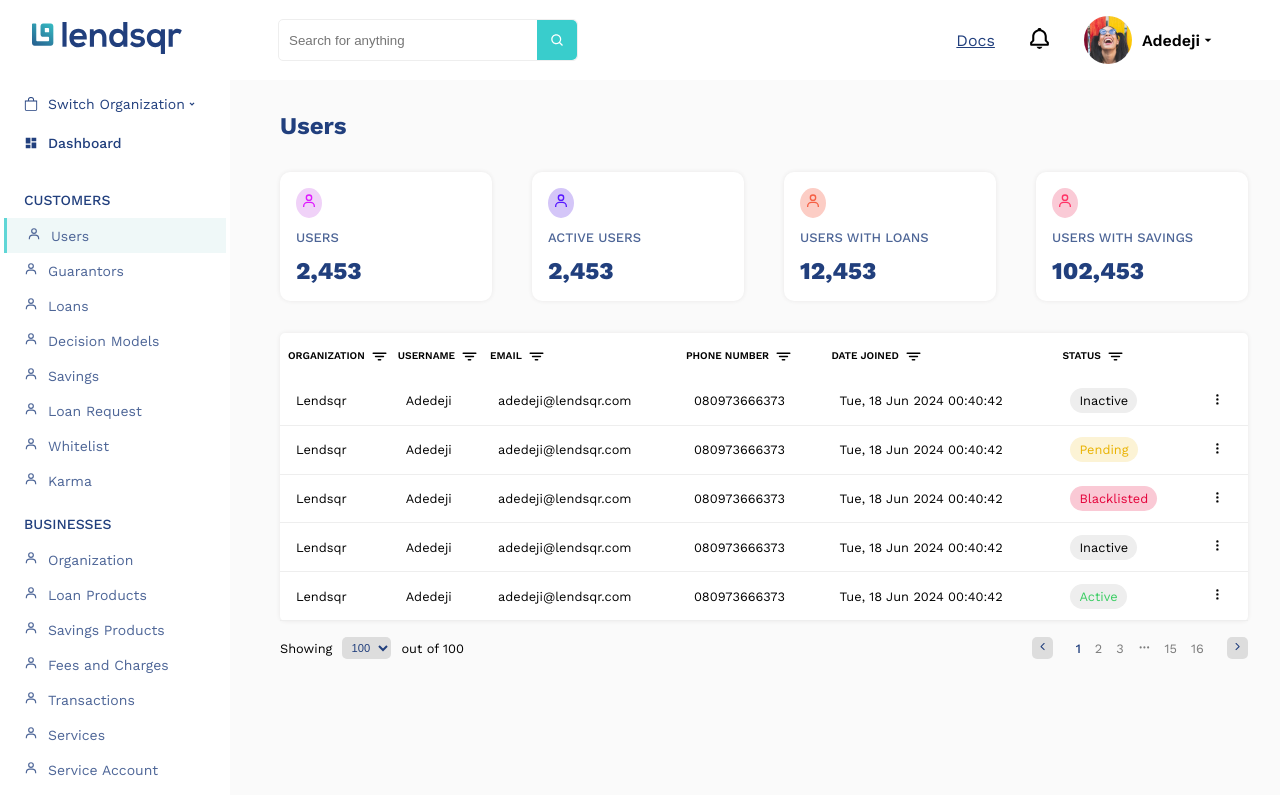
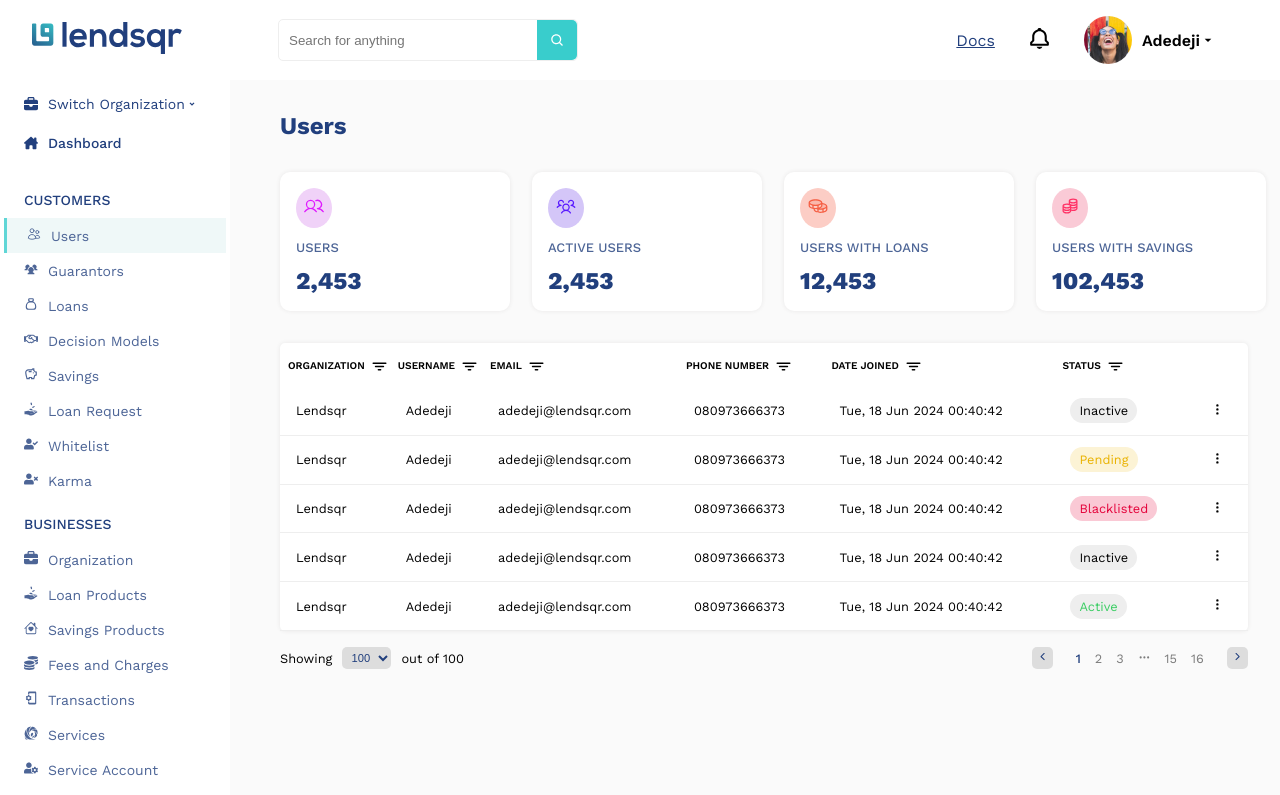
Before and after one commit to Austinobravo/lendsqr-fe-test, a React (Vite) app: page /dashboard in a window 1280 px wide. Shown: the top 795 px of the page. Built offline with nearby package versions, Linux system fonts and the light colour scheme; the HTML template or start-up script is replaced by a standard one.

Commit message:
Made it responsive

```diff
--- a/src/components/Nav/Navbar.module.scss
+++ b/src/components/Nav/Navbar.module.scss
@@ -1,4 +1,12 @@
+@mixin breakpoint($point){
+    @if $point == md{
+        //768px == 48em
+        @media(max-width: 48em){
+            @content
+        }
+    }
 
+}
 $primary: #39CDCC;
 $secondary: #213F7D;
 
@@ -8,7 +16,6 @@ $secondary: #213F7D;
     padding: 1rem 2rem;
     align-items: center;
     justify-content: space-between;
-
     &__logo_form{
         display: flex;
         align-items: center;
@@ -16,6 +23,9 @@ $secondary: #213F7D;
 
     &__form{
         padding-left: 6rem;
+        @include breakpoint(md){
+            display:none
+        }
         form{
             border: 1px solid #eee;
             border-radius: 5px;
@@ -46,6 +56,9 @@ $secondary: #213F7D;
         display: flex;
         justify-content: space-evenly;
         align-items: center;
+        @include breakpoint(md){
+            display:none
+        }
 
         &_avatar{
             display: flex;
@@ -66,4 +79,12 @@ $secondary: #213F7D;
             padding-left: 10px;
         }
     }
+
+    &__toggle{
+        display: none;
+        @include breakpoint(md){
+            display:block;
+            cursor:pointer
+        }
+    }
 }
--- a/src/components/Nav/Navbar.tsx
+++ b/src/components/Nav/Navbar.tsx
@@ -1,12 +1,15 @@
 import React from 'react'
 import { BiBell, BiSearch } from 'react-icons/bi'
-import { MdOutlineArrowDropDown } from "react-icons/md"
+import { MdOutlineArrowDropDown, MdOutlineClose } from "react-icons/md"
 import { Link } from 'react-router-dom'
 import Avatar from '../../pages/dashboard/assets/image 4.png'
 import Logo from '../../pages/login/asset/Group.svg'
 import classes from "./Navbar.module.scss"
+import { CiMenuFries } from 'react-icons/ci'
 
 const Navbar = () => {
+    const [isMenuOpen, setIsMenuOpen] = React.useState<boolean>(false)
+
   return (
     <section className={classes.nav}>
         <div className={classes.nav__logo_form}>
@@ -37,6 +40,13 @@ const Navbar = () => {
                 <MdOutlineArrowDropDown style={{cursor: 'pointer'}}/>
             </div>
         </div>
+        <div className={classes.nav__toggle}>
+            {isMenuOpen ?
+            <MdOutlineClose size={20} onClick={()=>setIsMenuOpen(!isMenuOpen)} />
+            :
+            <CiMenuFries size={20} onClick={()=>setIsMenuOpen(!isMenuOpen)}/>
+            }
+        </div>
 
 
     </section>
--- a/src/components/Sidebar/Sidebar.module.scss
+++ b/src/components/Sidebar/Sidebar.module.scss
@@ -1,4 +1,12 @@
+@mixin breakpoint($point){
+    @if $point == md{
+        //768px == 48em
+        @media(max-width: 48em){
+            @content
+        }
+    }
 
+}
 $primary: #39CDCC;
 $secondary: #213F7D;
 
@@ -9,6 +17,9 @@ $secondary: #213F7D;
     font-size: 14px;
     color: $secondary;
     position: absolute;
+    @include breakpoint(md){
+        display: none;
+    }
 
 
     h1{
@@ -69,3 +80,16 @@ $secondary: #213F7D;
 
     }
 }
+
+.mobile_sidebar{
+    background-color: #fff;
+    width: 20px;
+    padding: 0 1.5rem;
+    font-size: 14px;
+    color: $secondary;
+    position: absolute;
+    display: none;
+    @include breakpoint(md){
+        display: block;
+    }
+}
--- a/src/components/Sidebar/Sidebar.tsx
+++ b/src/components/Sidebar/Sidebar.tsx
@@ -1,52 +1,63 @@
 import React from 'react'
 import { BiUser } from 'react-icons/bi'
-import { BsBag } from 'react-icons/bs'
-import { MdDashboard } from 'react-icons/md'
+import { BsBag, BsHouseHeart } from 'react-icons/bs'
+import { MdDashboard, MdOutlinePhonelinkSetup, MdOutlineSavings } from 'react-icons/md'
 import { Link } from 'react-router-dom'
 import { RiArrowDropDownLine } from "react-icons/ri";
 import classes from './Sidebar.module.scss'
 import { IoLogOut } from 'react-icons/io5'
+import { FaBriefcase, FaHouseChimney } from 'react-icons/fa6'
+import { HiOutlineUsers } from 'react-icons/hi2'
+import { PiScrollFill, PiUsersThreeFill } from 'react-icons/pi'
+import { TbMoneybag, TbRosetteDiscount } from 'react-icons/tb'
+import { FaCoins, FaRegHandshake, FaUserCheck, FaUserCog, FaUserTimes } from 'react-icons/fa'
+import { GiReceiveMoney, GiSpiralTentacle } from 'react-icons/gi'
+import { FcSettings, FcStatistics } from 'react-icons/fc'
+import { VscSettings } from 'react-icons/vsc'
+import { FiDivideCircle } from 'react-icons/fi'
+import { AiOutlineAudit } from 'react-icons/ai'
+import { LuLogOut } from 'react-icons/lu'
 const SidebarContents = [
     {
         title: "CUSTOMERS",
         downline: [
             {
-                icon: BiUser,
+                icon: HiOutlineUsers,
                 title: "Users",
                 path: ""
             },
             {
-                icon: BiUser,
+                icon: PiUsersThreeFill,
                 title: "Guarantors",
                 path: ""
             },
             {
-                icon: BiUser,
+                icon: TbMoneybag,
                 title: "Loans",
                 path: ""
             },
             {
-                icon: BiUser,
+                icon: FaRegHandshake,
                 title: "Decision Models",
                 path: ""
             },
             {
-                icon: BiUser,
+                icon: MdOutlineSavings,
                 title: "Savings",
                 path: ""
             },
             {
-                icon: BiUser,
+                icon: GiReceiveMoney,
                 title: "Loan Request",
                 path: ""
             },
             {
-                icon: BiUser,
+                icon: FaUserCheck,
                 title: "Whitelist",
                 path: ""
             },
             {
-                icon: BiUser,
+                icon: FaUserTimes,
                 title: "Karma",
                 path: ""
             },
@@ -56,47 +67,47 @@ const SidebarContents = [
         title: "BUSINESSES",
         downline: [
             {
-                icon: BiUser,
+                icon: FaBriefcase,
                 title: "Organization",
                 path: ""
             },
             {
-                icon: BiUser,
+                icon: GiReceiveMoney,
                 title: "Loan Products",
                 path: ""
             },
             {
-                icon: BiUser,
+                icon: BsHouseHeart,
                 title: "Savings Products",
                 path: ""
             },
             {
-                icon: BiUser,
+                icon: FaCoins,
                 title: "Fees and Charges",
                 path: ""
             },
             {
-                icon: BiUser,
+                icon: MdOutlinePhonelinkSetup,
                 title: "Transactions",
                 path: ""
             },
             {
-                icon: BiUser,
+                icon: GiSpiralTentacle,
                 title: "Services",
                 path: ""
             },
             {
-                icon: BiUser,
+                icon: FaUserCog,
                 title: "Service Account",
                 path: ""
             },
             {
-                icon: BiUser,
+                icon: PiScrollFill,
                 title: "Settlements",
                 path: ""
             },
             {
-                icon: BiUser,
+                icon: FcStatistics,
                 title: "Reports",
                 path: ""
             },
@@ -106,22 +117,22 @@ const SidebarContents = [
         title: "SETTINGS",
         downline: [
             {
-                icon: BiUser,
+                icon: VscSettings,
                 title: "Preferences",
                 path: ""
             },
             {
-                icon: BiUser,
+                icon: TbRosetteDiscount,
                 title: "Fees and Pricing",
                 path: ""
             },
             {
-                icon: BiUser,
+                icon: AiOutlineAudit,
                 title: "Audit Logs",
                 path: ""
             },
             {
-                icon: BiUser,
+                icon: FcSettings,
                 title: "System Messages",
                 path: ""
             },
@@ -131,14 +142,15 @@ const SidebarContents = [
 ]
 const Sidebar = () => {
   return (
+    <>
     <section className={classes.sidebar}>
         <div className={classes.sidebar__organization}>
-            <BsBag/>
+            <FaBriefcase />
             <Link to={``}>Switch Organization</Link>
             <RiArrowDropDownLine/>
         </div>
         <div className={classes.sidebar__dashboard}>
-            <MdDashboard/>
+            <FaHouseChimney />
             <h1>Dashboard</h1>
         </div>
         {SidebarContents.map((content, index) => (
@@ -160,7 +172,7 @@ const Sidebar = () => {
         ))}
         <div className={classes.sidebar__logout}>
             <Link to={``}>
-                <IoLogOut style={{position: "absolute", }}/>
+                <LuLogOut style={{position: "absolute", }}/>
                 <span>
                     Logout
                 </span>
@@ -168,7 +180,38 @@ const Sidebar = () => {
 
         </div>
 
+
     </section>
+    <section className={classes.mobile_sidebar}>
+        <div>
+            <FaBriefcase />
+            <RiArrowDropDownLine/>
+        </div>
+        <div >
+            <FaHouseChimney />
+        </div>
+        {SidebarContents.map((content, index) => (
+            <div key={index}>
+                <div className={classes.sidebar__downlines}>
+                    {content.downline.map((downlines, index) => (
+                        <Link to={downlines.path} key={index} style={{borderLeft: downlines.title === 'Users' ? "3px solid #39CDCC": '', margin: downlines.title === 'Users' ? '0 -20px 0 -20px' : '', paddingLeft: downlines.title === 'Users' ? '20px': '', backgroundColor: downlines.title === 'Users' ? '#ecf7f7' :''}}>
+                            <downlines.icon/>
+                        </Link>
+                    ))}
+                </div>
+
+            </div>
+        ))}
+        <div className={classes.sidebar__logout}>
+            <Link to={``}>
+                <LuLogOut style={{position: "absolute", }}/>
+            </Link>
+
+        </div>
+
+
+    </section>
+    </>
   )
 }
 
--- a/src/components/Users/Users.module.scss
+++ b/src/components/Users/Users.module.scss
@@ -1,3 +1,13 @@
+@mixin breakpoint($point){
+    @if $point == md{
+        //768px == 48em
+        @media(max-width: 48em){
+            @content
+        }
+    }
+
+}
+
 $primary: #39CDCC;
 $secondary: #213F7D;
 
@@ -5,14 +15,22 @@ $secondary: #213F7D;
     padding-left: 280px;
     padding-right: 2rem;
     color: $secondary;
+    @include breakpoint(md){
+        padding-left: 60px;
+    }
 
     h2{
         padding: 2rem 0;
     }
 
     &__details{
-        display: flex;
-        gap: 40px;
+        display: grid;
+        grid-template-columns: repeat(4, minmax(0,1fr));
+        column-gap: 40px;
+        @include breakpoint(md){
+            grid-template-columns: repeat(2, minmax(0,1fr));
+            row-gap: 20px;
+        }
 
     }
 
@@ -22,6 +40,9 @@ $secondary: #213F7D;
         border-radius: 10px;
         width: 230px;
         box-shadow: 0px 0px 4px  #e8e7e7 ;
+        @include breakpoint(md){
+            width: 100%;
+        }
 
         h3{
             padding: 12px 0;
--- a/src/components/Users/Users.tsx
+++ b/src/components/Users/Users.tsx
@@ -1,30 +1,32 @@
 import React from 'react'
 import { BiUser } from 'react-icons/bi'
 import classes from './Users.module.scss'
+import { PiCoinsDuotone, PiUsers, PiUsersThree } from 'react-icons/pi'
+import { LiaCoinsSolid } from 'react-icons/lia'
 const UserDetails = [
     {
-        icon: BiUser,
+        icon: PiUsers,
         iconColor: '#DF18FF',
         bgColor: "#f0d2f8",
         title: "USERS",
         total: "2,453"
     },
     {
-        icon: BiUser,
+        icon: PiUsersThree,
         iconColor: '#5718FF',
         bgColor: "#d4c6f8",
         title: "ACTIVE USERS",
         total: "2,453"
     },
     {
-        icon: BiUser,
+        icon: PiCoinsDuotone,
         iconColor: '#F55F44',
         bgColor: "#fccdc5",
         title: "USERS WITH LOANS",
         total: "12,453"
     },
     {
-        icon: BiUser,
+        icon: LiaCoinsSolid,
         iconColor: '#FF3366',
         bgColor: "#facad6",
         title: "USERS WITH SAVINGS",
@@ -40,8 +42,8 @@ const Users = () => {
         <div className={classes.users__details}>
             {UserDetails.map((user, index) => (
                 <div key={index} className={classes.users__individual_details}>
-                    <div style={{backgroundColor: user.bgColor, width: "fit-content", borderRadius: '50%', padding: "5px"}}>
-                        <user.icon color={user.iconColor}/>
+                    <div style={{backgroundColor: user.bgColor, width: "fit-content", borderRadius: '50%', padding: "8px",}}>
+                        <user.icon color={user.iconColor} size={20}/>
                     </div>
                     <h3>{user.title}</h3>
                     <p>{user.total}</p>
--- a/src/components/UsersTable/UsersTable.module.scss
+++ b/src/components/UsersTable/UsersTable.module.scss
@@ -1,3 +1,12 @@
+@mixin breakpoint($point){
+    @if $point == md{
+        //768px == 48em
+        @media(max-width: 48em){
+            @content
+        }
+    }
+
+}
 $primary: #39CDCC;
 $secondary: #213F7D;
 
@@ -5,6 +14,10 @@ $secondary: #213F7D;
     margin: 2rem 2rem 0 280px;
     font-size: .8rem;
     position: relative;
+    @include breakpoint(md){
+        margin: 2rem 2rem 0 60px;
+        overflow-x: scroll;
+    }
 
     table{
         box-shadow: 0px 0px 4px  #e8e7e7 ;
@@ -19,6 +32,12 @@ $secondary: #213F7D;
         font-weight: 600;
         font-size: .8em;
         text-align: left;
+        @include breakpoint(md){
+            &:not(:first-child){
+                padding-left: 30px;
+            }
+
+        }
 
         span{
             padding-left: 5px;
@@ -69,6 +88,9 @@ $secondary: #213F7D;
     justify-content: space-between;
     width: 100%;
     padding: 1rem 0;
+    @include breakpoint(md){
+       flex-wrap: wrap;
+    }
 
     &__filter{
         display: flex;
@@ -93,6 +115,9 @@ $secondary: #213F7D;
     &__pagination{
         display: flex;
         align-items: center;
+        @include breakpoint(md){
+            padding: 1rem 0;
+        }
         div{
             border: none;
             color: $secondary;
@@ -131,6 +156,10 @@ $secondary: #213F7D;
     position: absolute;
     top: 80px;
     right: -9px;
+    @include breakpoint(md){
+
+
+    }
     div{
         padding: 7px 0;
         display: flex;
--- a/src/components/UsersTable/UsersTable.tsx
+++ b/src/components/UsersTable/UsersTable.tsx
@@ -7,6 +7,7 @@ import { IoIosArrowBack, IoIosArrowForward } from 'react-icons/io'
 import FiltersForm from '../FiltersForm/FiltersForm'
 import { BiUser } from 'react-icons/bi'
 import { Link } from 'react-router-dom'
+import { TbUserCheck, TbUserX } from 'react-icons/tb'
 
 const TableContents = [
     {
@@ -127,11 +128,11 @@ const UsersTable = () => {
                     <Link to={`/dashboard/grace`}> View Details</Link>
                 </div>
                 <div>
-                    <BiUser/>
+                    <TbUserX />
                     <Link to={``}> Blacklist User</Link>
                 </div>
                 <div>
-                    <BsEye/>
+                    <TbUserCheck/>
                     <Link to={``}> Activate User</Link>
                 </div>
 
--- a/src/pages/users_detail/_components/UserDetailCard/UserDetailCard.module.scss
+++ b/src/pages/users_detail/_components/UserDetailCard/UserDetailCard.module.scss
@@ -1,8 +1,20 @@
+@mixin breakpoint($point){
+    @if $point == md{
+        //768px == 48em
+        @media(max-width: 48em){
+            @content
+        }
+    }
+
+}
 $primary: #39CDCC;
 $secondary: #213F7D;
 
 .user_detail{
     padding: 2rem 2rem 0 280px;
+    @include breakpoint(md){
+        padding: 2rem 2rem 0 60px;
+    }
 
     &__navigate_back{
         display: flex;
@@ -20,6 +32,9 @@ $secondary: #213F7D;
         align-items: center;
         justify-content: space-between;
         padding: 1rem 0 3rem 0;
+        @include breakpoint(md){
+            flex-wrap: wrap;
+        }
         h2{
             color: $secondary;
             font-weight: 600;
@@ -34,6 +49,10 @@ $secondary: #213F7D;
         padding: 7px 20px;
         font-weight: 600;
         cursor: pointer;
+        @include breakpoint(md){
+            margin: 1rem 0 1rem;
+
+        }
     }
     &__activate{
         background-color: transparent;
@@ -44,6 +63,9 @@ $secondary: #213F7D;
         font-weight: 600;
         margin: 0 5px 0 15px;
         cursor: pointer;
+        @include breakpoint(md){
+            margin: 0 ;
+        }
     }
 
 
@@ -58,11 +80,18 @@ $secondary: #213F7D;
     &__details{
         display: flex;
         padding: 3rem 1rem;
+        @include breakpoint(md){
+            flex-wrap: wrap;
+        }
 
         &_img{
             background-color: #ddd;
             padding: 20px;
             border-radius: 50%;
+            @include breakpoint(md){
+                margin-bottom: 1rem;
+
+            }
         }
 
         &_name{
@@ -72,6 +101,10 @@ $secondary: #213F7D;
           flex-direction: column;
           justify-content: center;
           gap: 5px;
+          @include breakpoint(md){
+            margin: .5rem 0;
+
+        }
 
           h2{
             color: $secondary;
@@ -90,6 +123,9 @@ $secondary: #213F7D;
           flex-direction: column;
           justify-content: center;
           gap: 5px;
+          @include breakpoint(md){
+            margin: .5rem 0;
+        }
           h3{
             font-size: 13px;
             opacity: .6;
@@ -102,6 +138,9 @@ $secondary: #213F7D;
           flex-direction: column;
           justify-content: center;
           gap: 5px;
+          @include breakpoint(md){
+            margin: .5rem 0
+        }
 
           h3{
             color: $secondary;
@@ -117,6 +156,9 @@ $secondary: #213F7D;
 
 ul{
     padding: 0 1rem;
+    @include breakpoint(md){
+        overflow-x: scroll;
+    }
     li{
         list-style: none;
         width: 100%;
@@ -133,6 +175,9 @@ ul{
             position: relative;
             font-size: 13px;
             font-weight: 500;
+            @include breakpoint(md){
+                padding: 0 2rem;
+            }
 
 
         }
--- a/src/pages/users_detail/_components/UserFullDetail/UserFullDetail.module.scss
+++ b/src/pages/users_detail/_components/UserFullDetail/UserFullDetail.module.scss
@@ -1,3 +1,12 @@
+@mixin breakpoint($point){
+    @if $point == md{
+        //768px == 48em
+        @media(max-width: 48em){
+            @content
+        }
+    }
+
+}
 $primary: #39CDCC;
 $secondary: #213F7D;
 
@@ -7,6 +16,11 @@ $secondary: #213F7D;
     box-shadow: 0px 0px 4px  #e8e7e7 ;
     margin-top: 1rem;
     padding: 1rem;
+    @include breakpoint(md){
+        width: 100%;
+
+
+    }
 
     h3{
         color: $secondary;
@@ -31,6 +45,9 @@ $secondary: #213F7D;
         row-gap: 20px;
         padding: 1rem 0;
         border-bottom: 1px solid #ccc;
+        @include breakpoint(md){
+            grid-template-columns: repeat(2, minmax(0, 1fr));
+        }
 
     }
     &__education{
@@ -40,6 +57,9 @@ $secondary: #213F7D;
         row-gap: 20px;
         padding: 2rem 0;
         border-bottom: 1px solid #ccc;
+        @include breakpoint(md){
+            grid-template-columns: repeat(2, minmax(0, 1fr));
+        }
 
     }
     &__socials{
@@ -49,6 +69,9 @@ $secondary: #213F7D;
         row-gap: 20px;
         padding: 2rem 0;
         border-bottom: 1px solid #ccc;
+        @include breakpoint(md){
+            grid-template-columns: repeat(2, minmax(0, 1fr));
+        }
 
     }
     &__guarantor{
@@ -58,6 +81,9 @@ $secondary: #213F7D;
         row-gap: 20px;
         padding: 2rem 0;
         border-bottom: 1px solid #ccc;
+        @include breakpoint(md){
+            grid-template-columns: repeat(2, minmax(0, 1fr));
+        }
 
     }
     &__just_guarantor{
@@ -66,6 +92,9 @@ $secondary: #213F7D;
         column-gap: 70px;
         row-gap: 20px;
         padding: 2rem 0;
+        @include breakpoint(md){
+            grid-template-columns: repeat(2, minmax(0, 1fr));
+        }
 
     }
 
```
